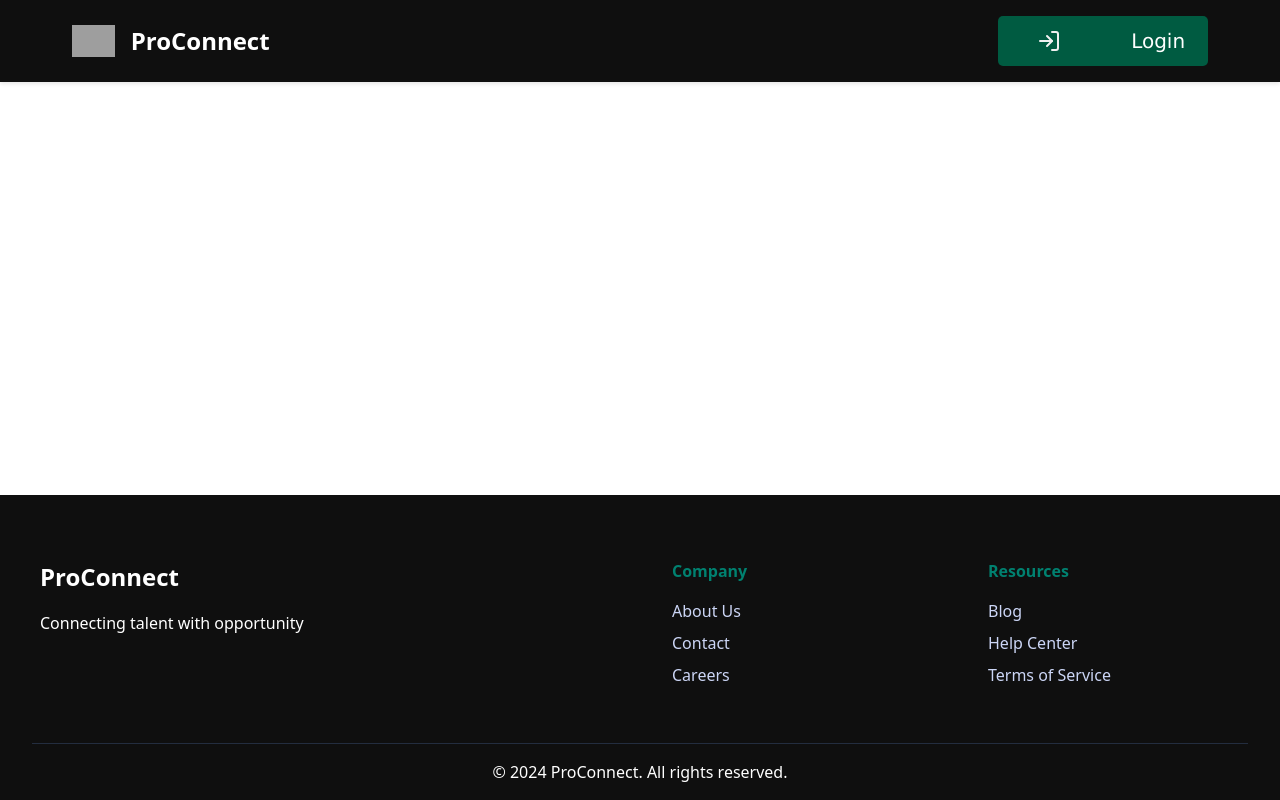
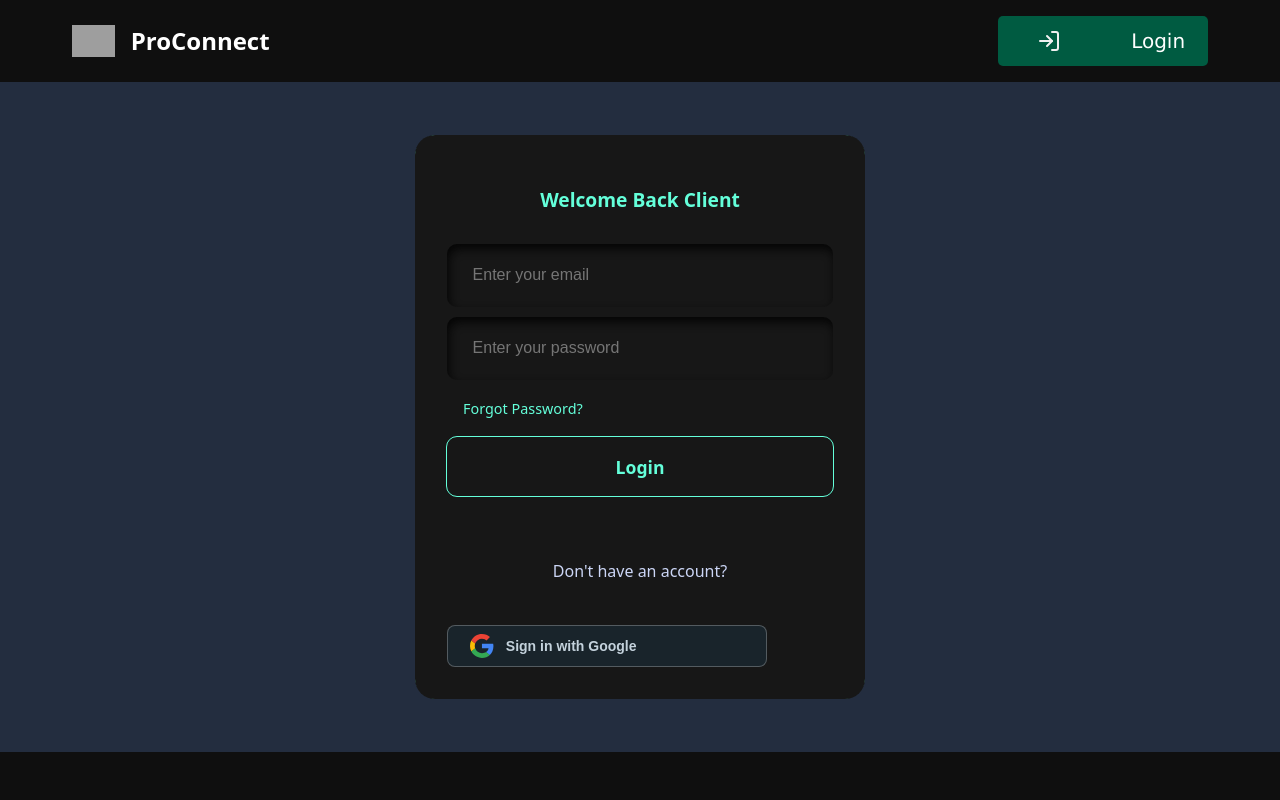
Before and after one commit to aryansoni2811/ProConnect, a React (Vite) app in the folder ProConnect_Frontend/: page /loginclient in a window 1280 px wide. Shown: the top 800 px of the page. Built offline with nearby package versions, Linux system fonts and the light colour scheme; grey boxes are pictures that could not be loaded.

Commit message:
updated frontend for the login

```diff
--- a/ProConnect_Frontend/src/App.jsx
+++ b/ProConnect_Frontend/src/App.jsx
@@ -3,7 +3,8 @@ import { BrowserRouter as Router, Routes, Route } from 'react-router-dom';
 import Navbar from './components/Navbar/Navbar';
 import Footer from './components/Footer/Footer';
 import Home from './pages/Home/Home';
-import Login from './pages/Login/Login';
+import LoginClient from './pages/Login/Loginclient';
+import LoginFreelancer from './pages/Login/Loginfreelancer';
 import SignUp from './pages/SignUp/SignUpForm';
 import JobPosting from './components/JobPosting/JobPosting';
 import JobPostingForm from './components/JobPosting/JobPostingForm';
@@ -21,14 +22,16 @@ function App() {
         <main className="main-content">
           <Routes>
             <Route path="/" element={<Home />} />
-            <Route path="/login" element={<Login />} />
+
+            <Route path="/loginclient" element={<LoginClient />} />
+            <Route path="/loginfreelancer" element={<LoginFreelancer />} />
             <Route path="/signup" element={<SignUp />} />
             <Route path="/post-job" element={<JobPosting />} />
             <Route path="/jobs" element={<JobListing />} />
             <Route path="/roleselection" element={<RoleSelection />} />
             <Route path="/JobPostingForm" element={<JobPostingForm />} />
             <Route path="/freelancerdashboard" element={<FreelancerDashboard />} />
-            <Route path="/freelancer-onboarding" element={<FreelancerOnboarding />} />
+            <Route path="/freelanceronboarding" element={<FreelancerOnboarding />} />
 
           </Routes>
         </main>
--- a/ProConnect_Frontend/src/components/Navbar/Navbar.jsx
+++ b/ProConnect_Frontend/src/components/Navbar/Navbar.jsx
@@ -19,7 +19,7 @@ const Navbar = () => {
                 <LogIn size={40} color="#f0f0f0" />
             </span>
               <span className="text">
-              <Link to="/login">Login</Link>
+              <Link to="/roleselection">Login</Link>
             </span>
           </button>
         </div>
--- a/ProConnect_Frontend/src/components/RoleSelection/RoleSelection.jsx
+++ b/ProConnect_Frontend/src/components/RoleSelection/RoleSelection.jsx
@@ -1,16 +1,31 @@
 import React from 'react';
-import { useNavigate } from 'react-router-dom';
+import { useEffect } from 'react';
+import { useLocation, useNavigate } from 'react-router-dom';
 import './RoleSelection.css';
 
 const RoleSelection = () => {
+  const location = useLocation();
   const navigate = useNavigate();
 
+
+  useEffect(() => {
+    // Get URL parameters
+    const params = new URLSearchParams(location.search);
+    const name = params.get('name');
+    const email = params.get('email');
+    const userType = params.get('userType');
+
+    // You can use these values as needed
+    console.log('User details:', { name, email, userType });
+  }, [location]);
+
+
   const handleUserSelection = () => {
-    navigate('/post-job');
+    navigate('/loginclient' );
   };
 
   const handleFreelancerSelection = () => {
-    navigate('/freelancerdashboard');
+    navigate('/loginfreelancer' );
   };
 
   return (
--- /dev/null
+++ b/ProConnect_Frontend/src/pages/Login/Loginclient.jsx
@@ -0,0 +1,107 @@
+import React, { useState } from 'react';
+import { Link } from 'react-router-dom';
+import './Login.css';
+
+const LoginClient = () => {
+  const [formData, setFormData] = useState({
+    email: '',
+    password: ''
+  });
+
+  // Set fixed role for client
+  const role = '0';  // Client role is 0
+
+  const handleChange = (e) => {
+    setFormData({
+      ...formData,
+      [e.target.name]: e.target.value
+    });
+  };
+
+  const handleLogin = () => {
+    // Pass role parameter in both state and URL
+    const state = encodeURIComponent(JSON.stringify({ role }));
+    window.location.href = `http://localhost:8080/oauth2/authorization/google?role=${role}&state=${state}`;
+  };
+
+  const handleSubmit = (e) => {
+    e.preventDefault();
+    console.log('Login attempt:', formData);
+  };
+
+  return (
+    <div className="login-container">
+      <div className="form-card1">
+        <form className="form" onSubmit={handleSubmit}>
+          <h2 className="form-heading">Welcome Back Client</h2>
+
+          <div className="form-field">
+            <input
+              type="email"
+              name="email"
+              className="input-field"
+              value={formData.email}
+              placeholder="Enter your email"
+              onChange={handleChange}
+              required
+            />
+          </div>
+
+          <div className="form-field">
+            <input
+              type="password"
+              name="password"
+              className="input-field"
+              value={formData.password}
+              placeholder="Enter your password"
+              onChange={handleChange}
+              required
+            />
+          </div>
+
+          <div className="form-options">
+            <Link to="/forgot-password" className="forgot-password">
+              Forgot Password?
+            </Link>
+          </div>
+
+          <button type="submit" className="sendMessage-btn">
+            Login
+          </button>
+
+          <p className="signup-link">
+            Don't have an account?
+          </p>
+
+          <button className="signin" onClick={handleLogin}>
+            <svg
+              viewBox="0 0 256 262"
+              preserveAspectRatio="xMidYMid"
+              xmlns="http://www.w3.org/2000/svg"
+            >
+              <path
+                d="M255.878 133.451c0-10.734-.871-18.567-2.756-26.69H130.55v48.448h71.947c-1.45 12.04-9.283 30.172-26.69 42.356l-.244 1.622 38.755 30.023 2.685.268c24.659-22.774 38.875-56.282 38.875-96.027"
+                fill="#4285F4"
+              ></path>
+              <path
+                d="M130.55 261.1c35.248 0 64.839-11.605 86.453-31.622l-41.196-31.913c-11.024 7.688-25.82 13.055-45.257 13.055-34.523 0-63.824-22.773-74.269-54.25l-1.531.13-40.298 31.187-.527 1.465C35.393 231.798 79.49 261.1 130.55 261.1"
+                fill="#34A853"
+              ></path>
+              <path
+                d="M56.281 156.37c-2.756-8.123-4.351-16.827-4.351-25.82 0-8.994 1.595-17.697 4.206-25.82l-.073-1.73L15.26 71.312l-1.335.635C5.077 89.644 0 109.517 0 130.55s5.077 40.905 13.925 58.602l42.356-32.782"
+                fill="#FBBC05"
+              ></path>
+              <path
+                d="M130.55 50.479c24.514 0 41.05 10.589 50.479 19.438l36.844-35.974C195.245 12.91 165.798 0 130.55 0 79.49 0 35.393 29.301 13.925 71.947l42.211 32.783c10.59-31.477 39.891-54.251 74.414-54.251"
+                fill="#EB4335"
+              ></path>
+            </svg>
+            Sign in with Google
+          </button>
+        </form>
+      </div>
+    </div>
+  );
+};
+
+export default LoginClient;
--- a/ProConnect_Frontend/src/pages/Login/Login.jsx
+++ b/ProConnect_Frontend/src/pages/Login/Loginfreelancer.jsx
@@ -2,11 +2,14 @@ import React, { useState } from 'react';
 import { Link } from 'react-router-dom';
 import './Login.css';
 
-const Login = () => {
+const LoginFreelancer = () => {
   const [formData, setFormData] = useState({
     email: '',
     password: ''
   });
+
+  // Explicitly set freelancer role
+  const role = '1';  // Freelancer role is 1
 
   const handleChange = (e) => {
     setFormData({
@@ -15,20 +18,27 @@ const Login = () => {
     });
   };
 
-  const handleLogin = () => {
-    window.location.href = 'http://localhost:8080/oauth2/authorization/google';
-  };
+  const handleLogin = (e) => {
+    e.preventDefault(); // Prevent default button behavior
 
-  const handleSubmit = (e) => {
-    e.preventDefault();
-    console.log('Login attempt:', formData);
+    // Create state object with role
+    const stateObj = { role: '1' };
+    const state = encodeURIComponent(JSON.stringify(stateObj));
+
+    // Build URL with both role and state parameters
+    const authUrl = new URL('http://localhost:8080/oauth2/authorization/google');
+    authUrl.searchParams.append('role', '1');
+    authUrl.searchParams.append('state', state);
+
+    console.log('Auth URL:', authUrl.toString()); // Debug log
+    window.location.href = authUrl.toString();
   };
 
   return (
     <div className="login-container">
       <div className="form-card1">
-        <form className="form" onSubmit={handleSubmit}>
-          <h2 className="form-heading">Welcome Back</h2>
+        <form className="form">
+          <h2 className="form-heading">Welcome Back Freelancer</h2>
 
           <div className="form-field">
             <input
@@ -55,13 +65,12 @@ const Login = () => {
           </div>
 
           <div className="form-options">
-
             <Link to="/forgot-password" className="forgot-password">
               Forgot Password?
             </Link>
           </div>
 
-          <button type="submit" className="sendMessage-btn">
+          <button type="button" className="sendMessage-btn">
             Login
           </button>
 
@@ -69,7 +78,7 @@ const Login = () => {
             Don't have an account?
           </p>
 
-          <button class="signin" onClick={handleLogin}>
+          <button type="button" className="signin" onClick={handleLogin}>
             <svg
               viewBox="0 0 256 262"
               preserveAspectRatio="xMidYMid"
@@ -94,11 +103,10 @@ const Login = () => {
             </svg>
             Sign in with Google
           </button>
-
         </form>
       </div>
     </div>
   );
 };
 
-export default Login;
+export default LoginFreelancer;
```
